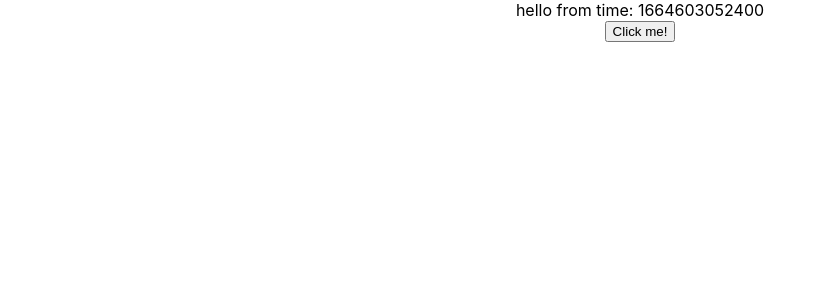
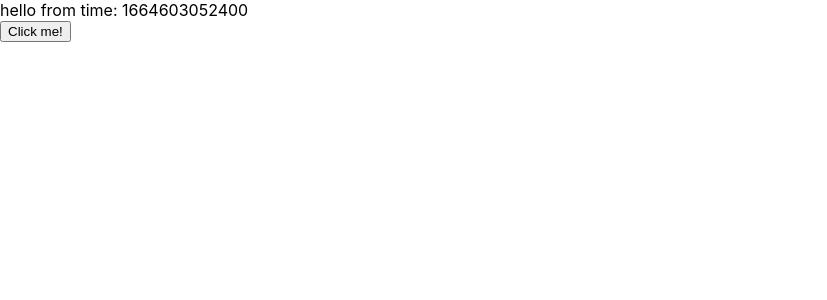
Before and after one commit to getcanopy/experiments-messageport-react, a React (Create React App) app: page / in a window 1280 px wide. Shown: the top 300 px of the page, without its empty margins (0-827 px from the left). Built offline with nearby package versions, Linux system fonts and the light colour scheme.

Commit message:
test passing props instead of hook

```diff
--- a/src/App.tsx
+++ b/src/App.tsx
@@ -15,10 +15,8 @@ setInterval(() => {
 function App() {
   return (
     <PortPortal port={port1}>
-      <div className="App">
-        <HappyGreeting />
-        <SomethingElse onClick={() => console.log('clicked')} />
-      </div>
+      <HappyGreeting />
+      <SomethingElse onClick={() => console.log('clicked')} />
     </PortPortal>
   )
 }
@@ -37,9 +35,7 @@ const HappyGreeting = () => {
   )
 }
 
-const SomethingElse = ({ onClick }) => {
-  const { bgColor } = usePortPortal()
-
+const SomethingElse = ({ bgColor, onClick }: any) => {
   return (
     <div style={{ backgroundColor: bgColor }}>
       <button onClick={onClick}>Click me!</button>
```
